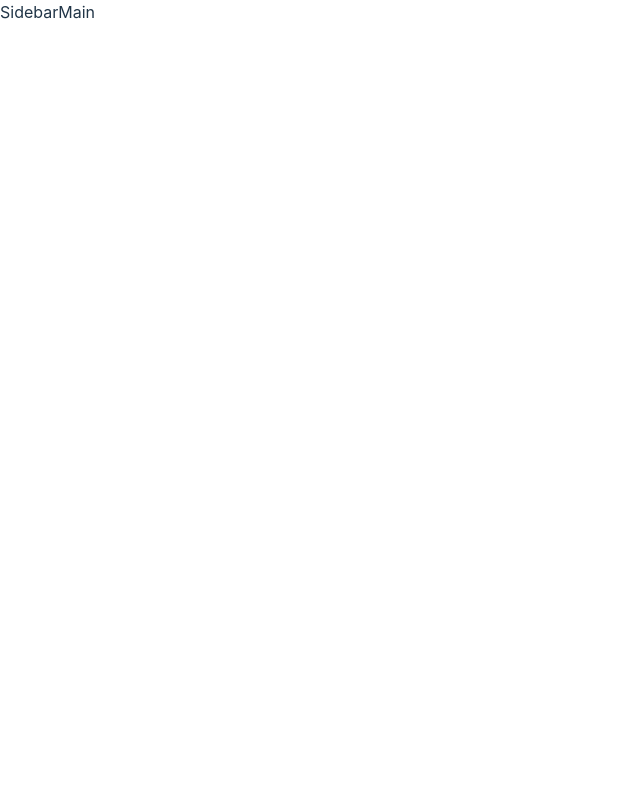
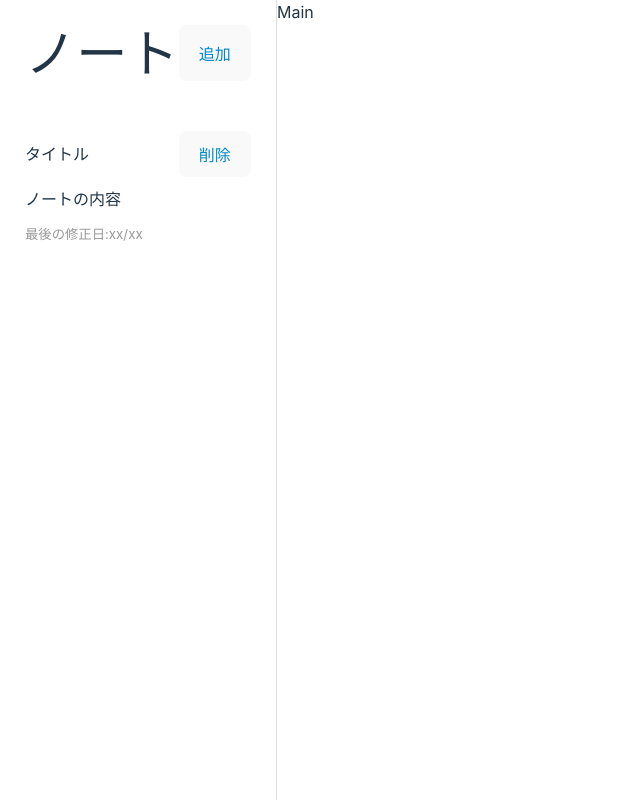
Before and after one commit to morihisashi/note-app-react, a React (Vite) app: page / in a window 1280 px wide. Shown: the whole page, without its empty margins (0-640 px from the left). Built offline with nearby package versions, Linux system fonts and the light colour scheme.

Commit message:
sidebar作成

```diff
--- a/src/components/Sidebar.css
+++ b/src/components/Sidebar.css
@@ -0,0 +1,54 @@
+button {
+    background: none;
+    border: none;
+    color: #08c;
+    margin: 0;
+    padding: 0;
+    font-size: 16px;
+    cursor: pointer;
+}
+
+.app-sidebar {
+    width: 100%;
+    height: 100vh;
+    border-right: 1px solid #ddd;
+}
+
+.app-sidebar-header {
+    display: flex;
+    justify-content: space-between;
+    padding: 25px;
+}
+
+.app-sidebar-header h1 {
+    margin: 0;
+}
+
+.app-sidebar-notes {
+    height: calc(100vh - 78px);
+    overflow-y: scroll;
+}
+
+.app-sidebar-note {
+    padding: 25px;
+    cursor: pointer;
+    transition: 0.3s;
+}
+
+.sidebar-note-title {
+    display: flex;
+    justify-content: space-between;
+    align-items: center;
+}
+
+.app-sidebar-note p {
+    margin: 10px 0;
+}
+
+.app-sidebar-note small {
+    color: #999;
+}
+
+.app-sidebar-note:hover {
+    background-color: #f1f0f0;
+}
--- a/src/components/Sidebar.jsx
+++ b/src/components/Sidebar.jsx
@@ -3,8 +3,21 @@
 
 const Sidebar = () => {
     return (
-        <div>
-            Sidebar
+        <div className='app-sidebar'>
+            <div className='app-sidebar-header'>
+                <h1>ノート</h1>
+                <button>追加</button>
+            </div>
+            <div className='app-sidebar-notes'>
+                <div className='app-sidebar-note'>
+                    <div className='sidebar-note-title'>
+                        <strong>タイトル</strong>
+                        <button>削除</button>
+                    </div>
+                    <p>ノートの内容</p>
+                    <small>最後の修正日:xx/xx</small>
+                </div>
+            </div>
         </div>
     )
 }
--- a/src/index.css
+++ b/src/index.css
@@ -5,7 +5,7 @@
 
   color-scheme: light dark;
   color: rgba(255, 255, 255, 0.87);
-  background-color: #242424;
+  background-color: #65b8ef;
 
   font-synthesis: none;
   text-rendering: optimizeLegibility;
@@ -19,6 +19,7 @@
   color: #646cff;
   text-decoration: inherit;
 }
+
 a:hover {
   color: #535bf2;
 }
@@ -47,9 +48,11 @@
   cursor: pointer;
   transition: border-color 0.25s;
 }
+
 button:hover {
   border-color: #646cff;
 }
+
 button:focus,
 button:focus-visible {
   outline: 4px auto -webkit-focus-ring-color;
@@ -60,9 +63,11 @@
     color: #213547;
     background-color: #ffffff;
   }
+
   a:hover {
     color: #747bff;
   }
+
   button {
     background-color: #f9f9f9;
   }
```
